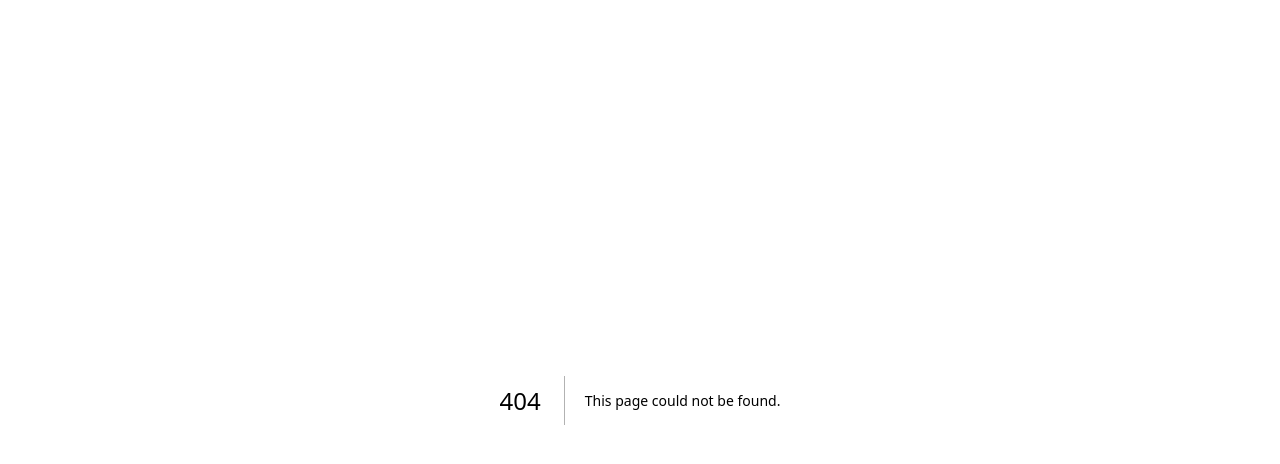
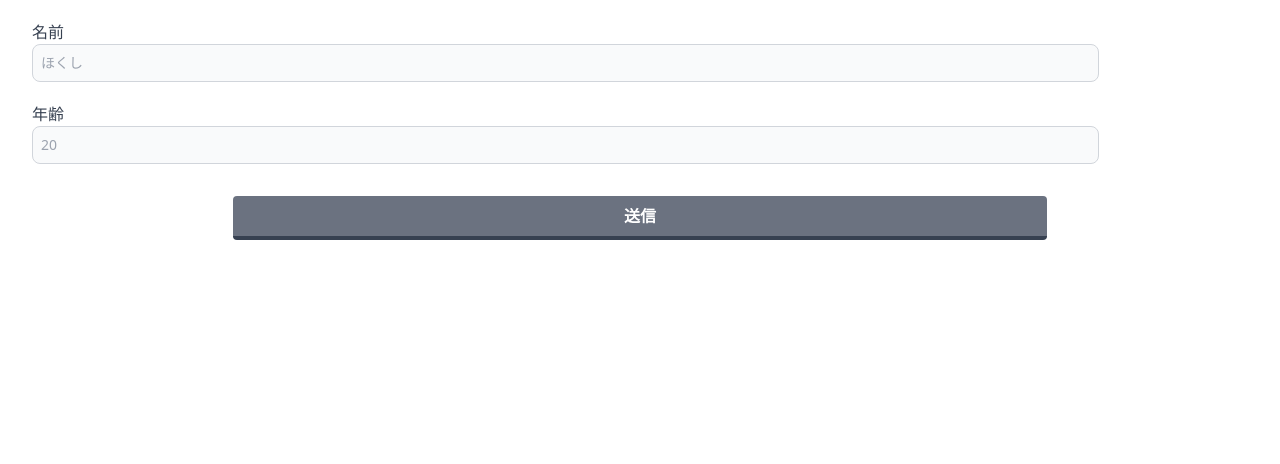
Before and after one commit to hokushi/chatapp, a Next.js app: page /demo-input-hookform in a window 1280 px wide. Before the commit this address had no page. Shown: the top 464 px of the page. Built offline with nearby package versions, Linux system fonts and the light colour scheme.

Commit message:
react hook form の基本利用

```diff
--- /dev/null
+++ b/components/input-hookform.tsx
@@ -0,0 +1,32 @@
+const InputHookform = ({
+  entries,
+  placeholder,
+  register,
+  errors,
+  name,
+  RegisterOptions,
+}: {
+  entries: string;
+  placeholder: string;
+  register: any;
+  name: string;
+  RegisterOptions: any;
+  errors: any;
+}) => {
+  return (
+    <div className="mt-5">
+      <div className="flex justify-between">
+        <h1 className="text-gray-700 ml-8">{entries}</h1>
+        {errors && <p className="mr-8 text-red-500">{errors.message}</p>}
+      </div>
+      <input
+        type="text"
+        className="block w-10/12 p-2 pl-2 text-sm mx-8 text-gray-900 border border-gray-300 rounded-lg bg-gray-50 focus:ring-gray-700 focus:border-gray-500 dark:bg-gray-700 dark:border-gray-600 dark:placeholder-gray-400 dark:text-white dark:focus:ring-gray-500 dark:focus:border-gray-500"
+        placeholder={placeholder}
+        {...register(name, RegisterOptions)}
+      />
+    </div>
+  );
+};
+
+export default InputHookform;
--- a/package.json
+++ b/package.json
@@ -9,7 +9,8 @@
     "axios": "^1.3.1",
     "next": "latest",
     "react": "18.2.0",
-    "react-dom": "18.2.0"
+    "react-dom": "18.2.0",
+    "react-hook-form": "^7.43.1"
   },
   "devDependencies": {
     "@types/node": "18.11.3",
--- /dev/null
+++ b/pages/demo-input-hookform.tsx
@@ -0,0 +1,67 @@
+import React from "react";
+import InputHookform from "../components/input-hookform";
+import { SubmitHandler, useForm } from "react-hook-form";
+
+const DemoInputHookform = () => {
+  const {
+    register,
+    handleSubmit,
+    formState: { errors },
+    getValues,
+    setValue,
+  } = useForm<InputType>();
+
+  type InputType = {
+    username: string;
+    age: number;
+  };
+
+  const sendProfile: SubmitHandler<InputType> = (data) => {
+    console.log(data.username);
+    console.log(data.age);
+    console.log(data);
+  };
+
+  return (
+    <div>
+      <form onSubmit={handleSubmit(sendProfile)} className="mt-5">
+        <InputHookform
+          entries="名前"
+          placeholder="ほくし"
+          //reigster関数をpropsで渡す
+          register={register}
+          name="username"
+          errors={errors.username}
+          RegisterOptions={{
+            maxLength: { value: 5, message: "※5文字以内でご記入ください" },
+            required: "※名前は必須です。",
+          }}
+        />
+        <InputHookform
+          entries="年齢"
+          placeholder="20"
+          register={register}
+          name="age"
+          errors={errors.age}
+          RegisterOptions={{
+            required: "※年齢は必須です。",
+            pattern: {
+              value: /^[0-9]{2}$/,
+              message: "※正確な年齢をご記入ください",
+            },
+          }}
+        />
+        <div className="grid grid-cols-11">
+          <button
+            type="submit"
+            className="bg-gray-500 hover:bg-gray-400 text-white font-bold py-2 px-4 mt-8 border-b-4 border-gray-700 hover:border-gray-500 rounded col-start-3 col-end-10"
+          >
+            送信
+          </button>
+        </div>
+      </form>
+    </div>
+  );
+};
+
+export default DemoInputHookform;
```
Also changed, not shown: 1 other file (tests, documents, lock files or other folders).
